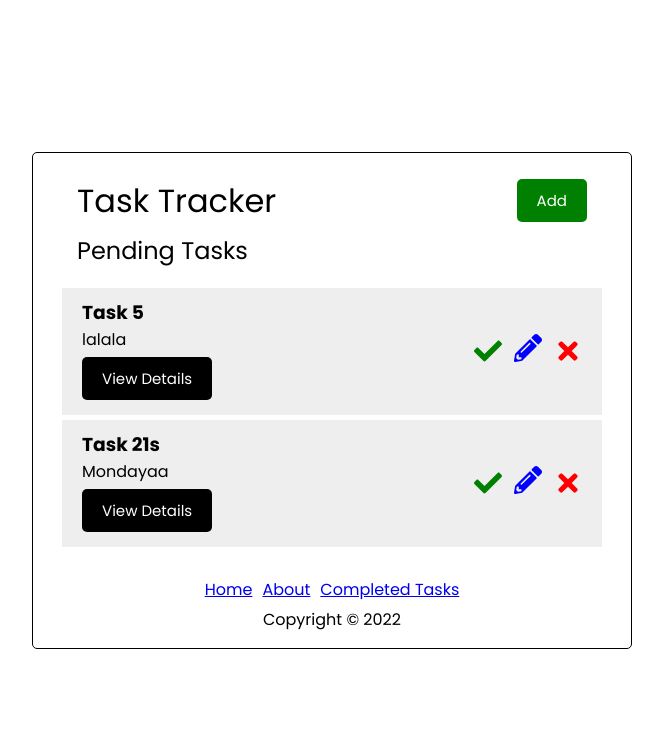
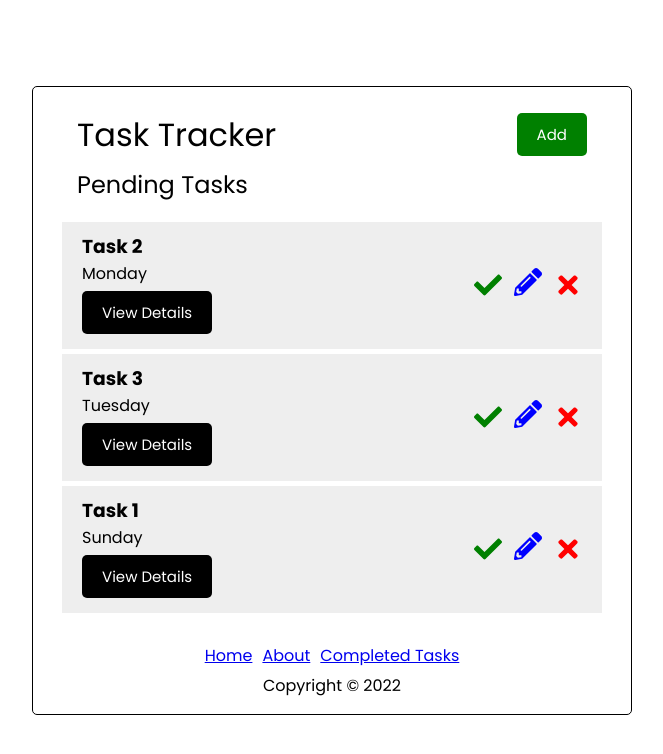
Before and after one commit to elmerdotdev/react-task-tracker, a React (Create React App) app: page / in a window 1280 px wide. Shown: the top 754 px of the page, without its empty margins (308-971 px from the left). Built offline with nearby package versions, Linux system fonts and the light colour scheme; data requests are answered from the project's data file.

Commit message:
more changes

```diff
--- a/db.json
+++ b/db.json
@@ -1,25 +1,25 @@
 {
   "tasks": [
     {
-      "text": "Task 5",
-      "day": "lalala",
-      "reminder": false,
-      "completed": false,
-      "id": 1
-    },
-    {
-      "text": "Task 21s",
-      "day": "Mondayaa",
+      "text": "Task 2",
+      "day": "Monday",
       "reminder": false,
       "completed": false,
       "id": 2
     },
     {
-      "text": "Task 5",
+      "text": "Task 3",
       "day": "Tuesday",
       "reminder": false,
-      "completed": true,
+      "completed": false,
       "id": 3
+    },
+    {
+      "text": "Task 1",
+      "day": "Sunday",
+      "reminder": false,
+      "completed": false,
+      "id": 4
     }
   ]
 }
--- a/src/components/Task.js
+++ b/src/components/Task.js
@@ -1,4 +1,4 @@
-import { FaTimes, FaCheck, FaArrowCircleLeft, FaPencilAlt } from 'react-icons/fa'
+import { FaTimes, FaCheck, FaArrowCircleLeft, FaPencilAlt, FaCheckCircle } from 'react-icons/fa'
 import { Link } from 'react-router-dom'
 
 const Task = ({ task, onDelete, onToggle, onComplete, onRestore, onEdit }) => {
@@ -6,7 +6,7 @@ const Task = ({ task, onDelete, onToggle, onComplete, onRestore, onEdit }) => {
         <div className={`task ${task.reminder ? 'reminder' : ''}`} onDoubleClick={() => onToggle(task.id)}>
             <div>
                 <h3>
-                    {task.text}
+                    {task.text} {onRestore ? (<FaCheckCircle style={{ color: 'green' }}></FaCheckCircle>) : (null)}
                 </h3>
                 <p>{task.day}</p>
                 <p><Link to={`/task/${task.id}`} className="btn">View Details</Link></p>
--- a/src/index.css
+++ b/src/index.css
@@ -121,7 +121,10 @@ body {
 .task h3 {
   display: flex;
   align-items: center;
-  justify-content: space-between;
+}
+
+.task h3 svg {
+  margin-left: 5px;
 }
 
 .add-form {
```
Also changed, not shown: src/App.js (+0 -12 lines).
